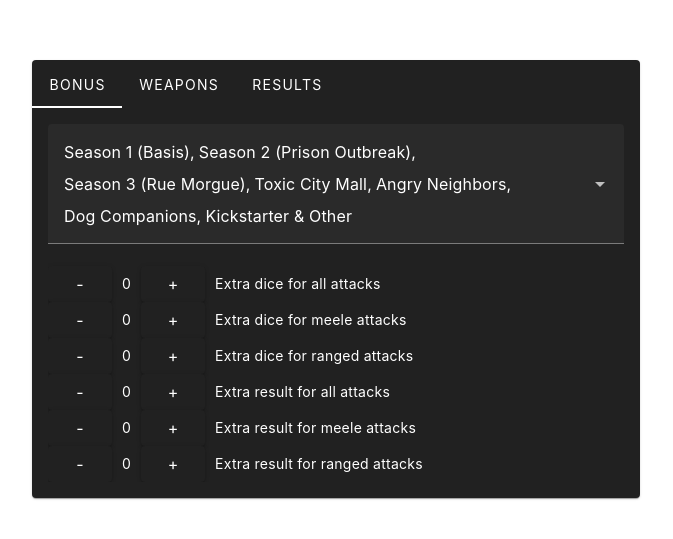
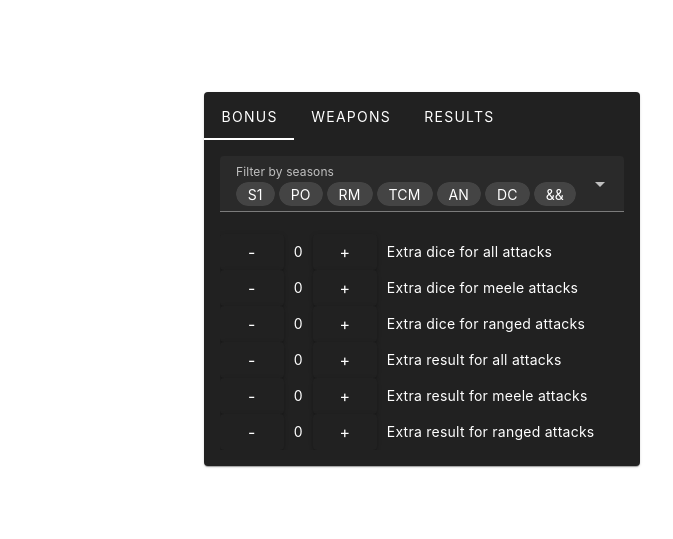
Before and after one commit to adrischu/ZombicideCalculator, a Vue app: page / in a window 1280 px wide. Shown: the part 121-660 px from the top of the page, without its empty margins (0-673 px from the left). Built offline with nearby package versions, Linux system fonts and the light colour scheme; the HTML template or start-up script is replaced by a standard one.

Commit message:
worked on multiple season select

```diff
--- a/src/App.vue
+++ b/src/App.vue
@@ -9,6 +9,7 @@
       <v-tabs-window v-model="tab">
         <v-tabs-window-item value="window-bonus">
           <v-select
+            label="Filter by seasons"
             v-model="selectedSeasons"
             :items="allSeasons"
             item-title="name"
@@ -16,6 +17,14 @@
             multiple
             @update:modelValue="cullSelectedWeapons()"
           >
+            <template v-slot:selection="{ item, index }">
+              <v-chip v-if="index < 10">
+                <span>{{ item.raw.short }}</span>
+              </v-chip>
+              <!-- <span v-if="index === 2" class="text-grey text-caption align-self-center">
+                (+{{ value.length - 2 }} others)
+              </span> -->
+            </template>
           </v-select>
           <plus-minus v-model="settings.extraDiceAll">Extra dice for all attacks</plus-minus>
           <plus-minus v-model="settings.extraDiceMeele">Extra dice for meele attacks</plus-minus>
--- a/src/components/typescript/classes/season.ts
+++ b/src/components/typescript/classes/season.ts
@@ -1,9 +1,11 @@
 export class Season {
   id: string //Kürzel
   name: string //Name der Season
+  short: string //Kürzel das für Platzbedarf angezeigt wird
 
-  constructor(id: string, name: string) {
+  constructor(id: string, name: string, short: string) {
     this.id = id
     this.name = name
+    this.short = short
   }
 }
--- a/src/stores/seasonStore.ts
+++ b/src/stores/seasonStore.ts
@@ -1,10 +1,10 @@
 import { Season } from '@/components/typescript/classes/season'
 export const allSeasons = [
-  new Season('s1', 'Season 1 (Basis)'),
-  new Season('s2', 'Season 2 (Prison Outbreak)'),
-  new Season('s3', 'Season 3 (Rue Morgue)'),
-  new Season('tcm', 'Toxic City Mall'),
-  new Season('an', 'Angry Neighbors'),
-  new Season('dc', 'Dog Companions'),
-  new Season('o', 'Kickstarter & Other'),
+  new Season('s1', 'Season 1 (Basis)', 'S1'),
+  new Season('s2', 'Season 2 (Prison Outbreak)', 'PO'),
+  new Season('s3', 'Season 3 (Rue Morgue)', 'RM'),
+  new Season('tcm', 'Toxic City Mall', 'TCM'),
+  new Season('an', 'Angry Neighbors', 'AN'),
+  new Season('dc', 'Dog Companions', 'DC'),
+  new Season('o', 'Kickstarter & Other', '&&'),
 ]
```
